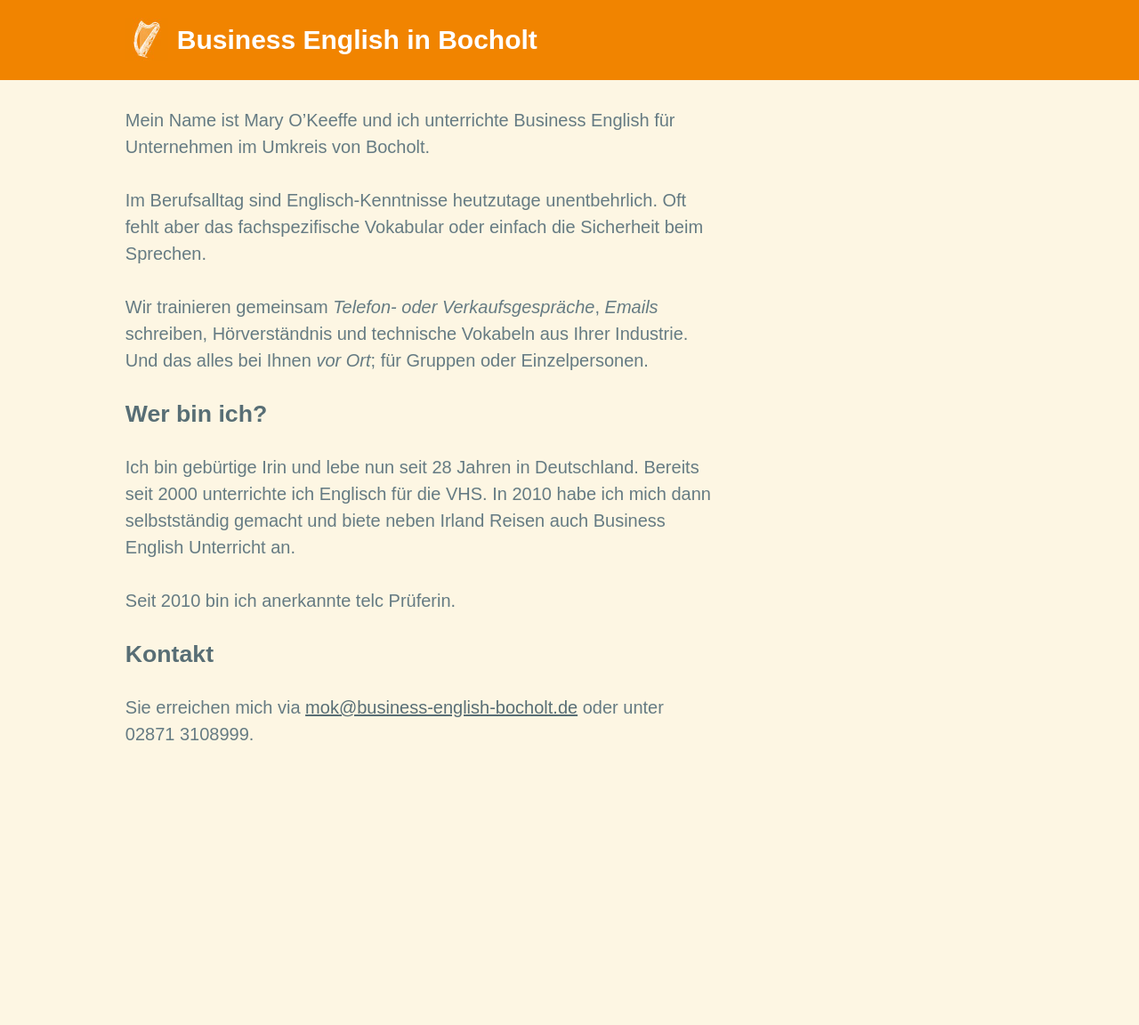
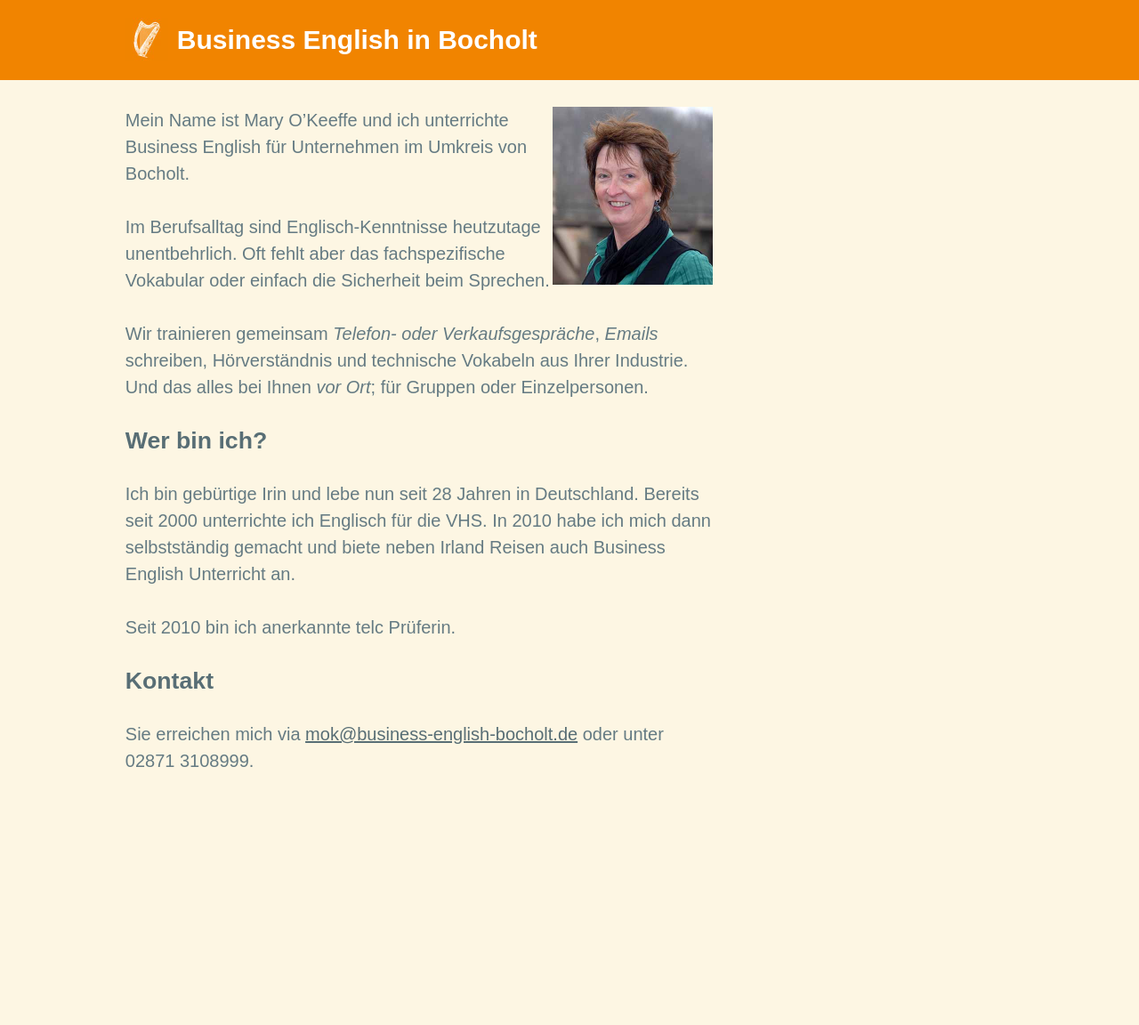
Before and after one commit to ArloL/business-english, a Jekyll site: the page built from index.md, in a window 1280 px wide. Shown: the whole page at 89% size. Built offline with Jekyll 4.4.1, drawn with Linux system fonts in a browser that asks for light colours; before the commit the page ends 1122 px from its top, so only the background shows below that.

Commit message:
Show portrait image on index page

```diff
--- a/index.md
+++ b/index.md
@@ -4,6 +4,7 @@ title: Business English in und um Bocholt
 no_title_expansion: true
 description: Mary O'Keeffe unterrichtet Business English im Umkreis Bocholt.
 ---
+<img id="portrait" class="fr" width="180" height="200" src="img/mary.jpg">
 Mein Name ist Mary O’Keeffe und ich unterrichte Business English für Unternehmen im Umkreis von Bocholt.
 
 Im Berufsalltag sind Englisch-Kenntnisse heutzutage unentbehrlich. Oft fehlt aber das fachspezifische Vokabular oder einfach die Sicherheit beim Sprechen.
```
